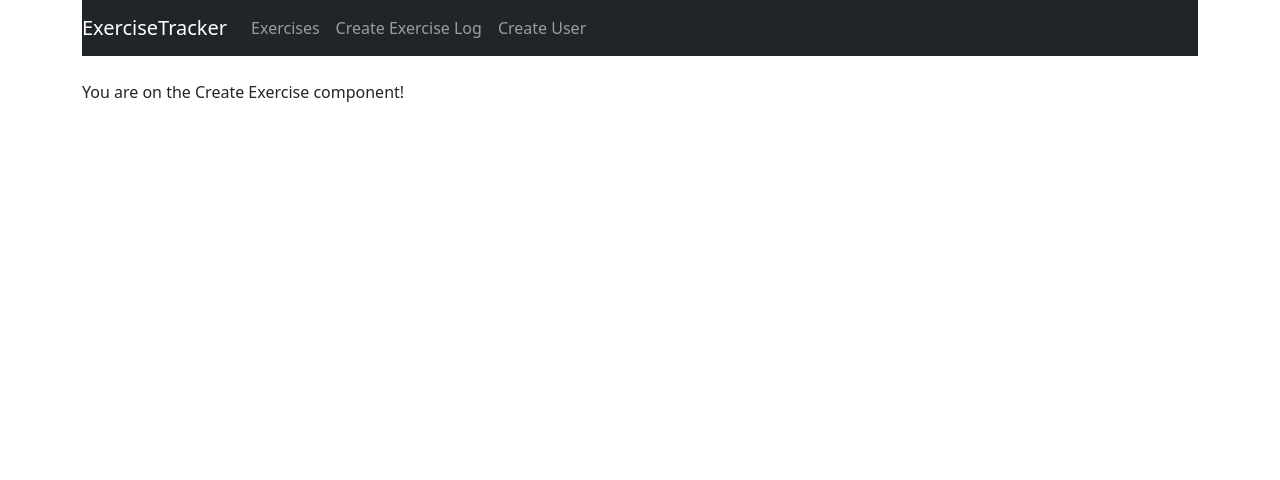
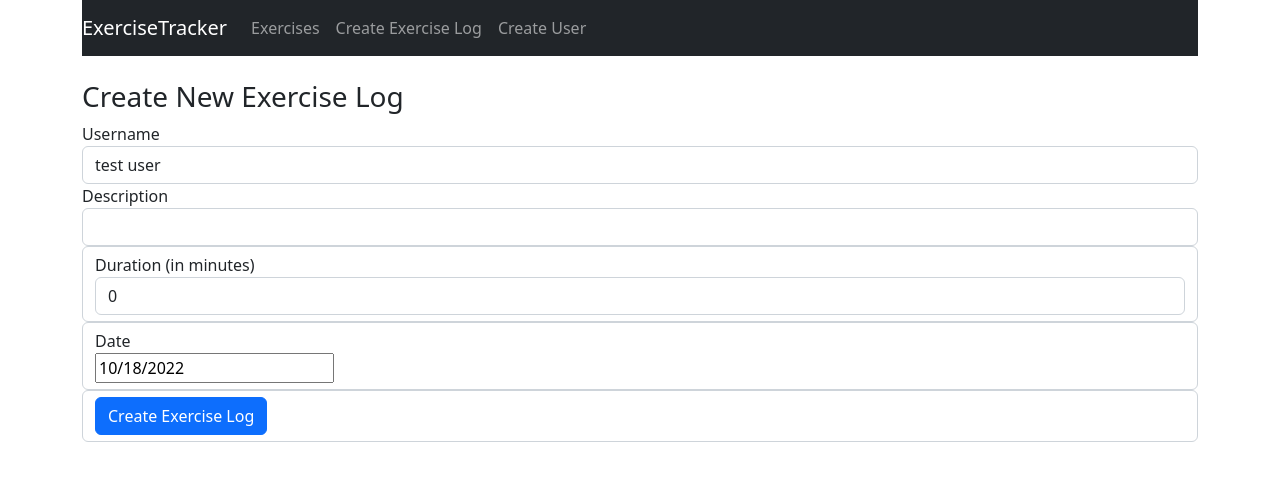
Before and after one commit to leonidtrubchik/exercise-tracker, a React (Create React App) app: page /create in a window 1280 px wide. Shown: the top 480 px of the page. Built offline with nearby package versions, Linux system fonts and the light colour scheme.

Commit message:
feat: add create exercise functionality

```diff
--- a/package.json
+++ b/package.json
@@ -8,6 +8,7 @@
     "@testing-library/user-event": "^13.5.0",
     "bootstrap": "^5.2.2",
     "react": "^18.2.0",
+    "react-datepicker": "^4.8.0",
     "react-dom": "^18.2.0",
     "react-router-dom": "^6.4.2",
     "react-scripts": "5.0.1",
--- a/src/components/create-exercise.component.js
+++ b/src/components/create-exercise.component.js
@@ -1,10 +1,145 @@
 import React, { Component } from "react";
+import DatePicker from 'react-datepicker';
+import "react-datepicker/dist/react-datepicker.css";
+
 
 export default class CreateExercise extends Component {
+
+    constructor(props) {
+        super(props);
+
+        this.state = {
+            username: '',
+            description: '',
+            duration: 0,
+            date: new Date(),
+            users: []
+        }
+
+        this.onChangeUsername = this.onChangeUsername.bind(this);
+        this.onChangeDescription = this.onChangeDescription.bind(this);
+        this.onChangeDuration = this.onChangeDuration.bind(this);
+        this.onChangeDate = this.onChangeDate.bind(this);
+        this.onSubmit = this.onSubmit.bind(this);
+    }
+
+    componentDidMount() {
+        this.setState({
+            users: ['test user'],
+            username: 'test user'
+        });
+    }
+
+    onChangeUsername(e) {
+        this.setState({
+            username: e.target.value
+        });
+    }
+
+    onChangeDescription(e) {
+        this.setState({
+            description: e.target.value
+        });
+    }
+
+    onChangeDuration(e) {
+        this.setState({
+            duration: e.target.value
+        });
+    }
+
+    onChangeDate(date) {
+        this.setState({
+            date: date
+        });
+    }
+
+    onSubmit(e) {
+        e.preventDefault();
+
+        const exercise = {
+            username: this.state.username,
+            description: this.state.description,
+            duration: this.state.duration,
+            date: this.state.date
+        }
+
+        console.log(exercise);
+
+        window.location = '/';
+    }
+
+
+
     render() {
         return (
             <div>
-                <p>You are on the Create Exercise component!</p>
+                <h3>Create New Exercise Log</h3>
+
+                <form onSubmit={this.onSubmit}>
+                    <div className="form-group">
+                        <label>Username</label>
+                        <select
+                            ref="userInput"
+                            required
+                            className="form-control"
+                            value={this.state.username}
+                            onChange={this.onChangeUsername}
+                            >
+                            {
+                                this.state.users.map(function(user) {
+                                    return <option
+                                                key={user}
+                                                value={user}
+                                                >
+                                                {user}
+                                            </option>;
+                                })
+                            }
+                        </select>
+                    </div>
+
+                    <div className="form-group">
+                        <label>Description</label>
+                        <input
+                            type="text"
+                            required
+                            className="form-control"
+                            value={this.state.description}
+                            onChange={this.onChangeDescription}
+                            />
+                    </div>
+
+                    <div className="form-control">
+                        <label>Duration (in minutes)</label>
+                        <input
+                            type="text"
+                            required
+                            className="form-control"
+                            value={this.state.duration}
+                            onChange={this.onChangeDuration}
+                            />
+                    </div>
+
+                    <div className="form-control">
+                        <label>Date</label>
+                        <div>
+                            <DatePicker
+                                selected={this.state.date}
+                                onChange={this.onChangeDate}
+                                />
+                        </div>
+                    </div>
+
+                    <div className="form-control">
+                        <input
+                            type="submit"
+                            className="btn btn-primary"
+                            value="Create Exercise Log"
+                            />
+                    </div>
+
+                </form>
             </div>
         )
     }
```
Also changed, not shown: 1 other file (tests, documents, lock files or other folders).
